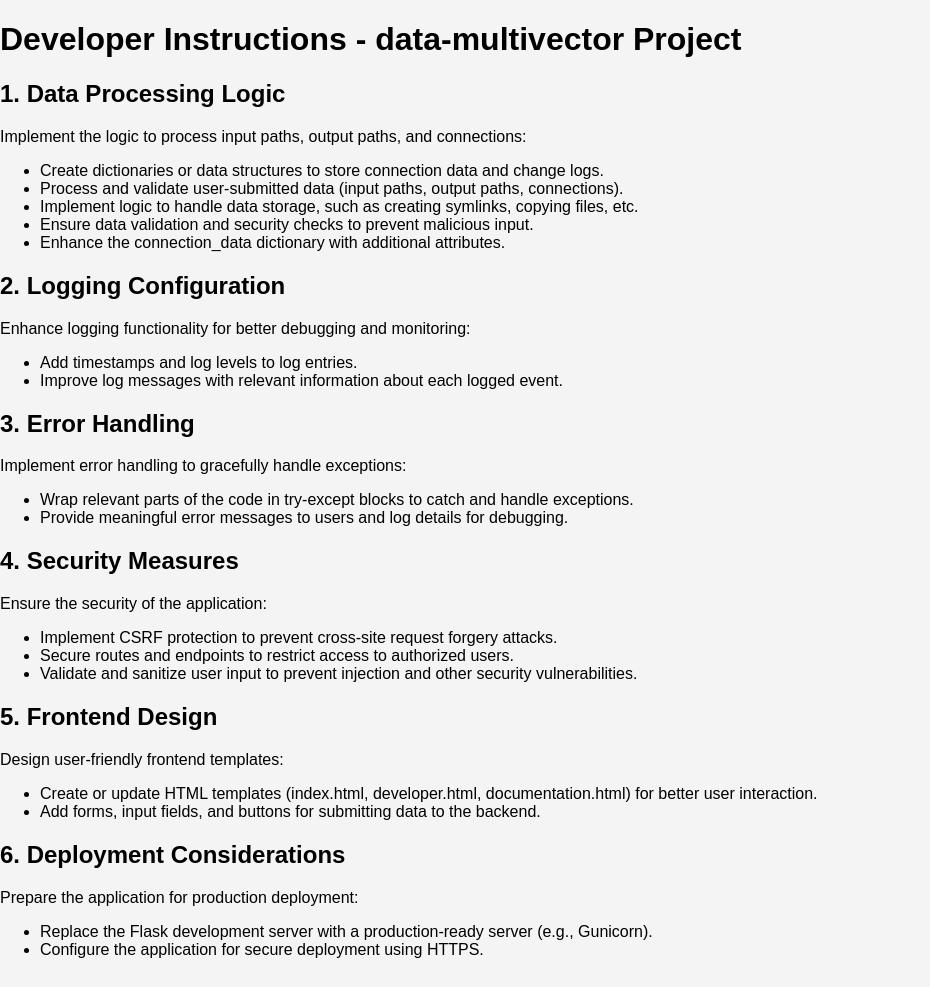
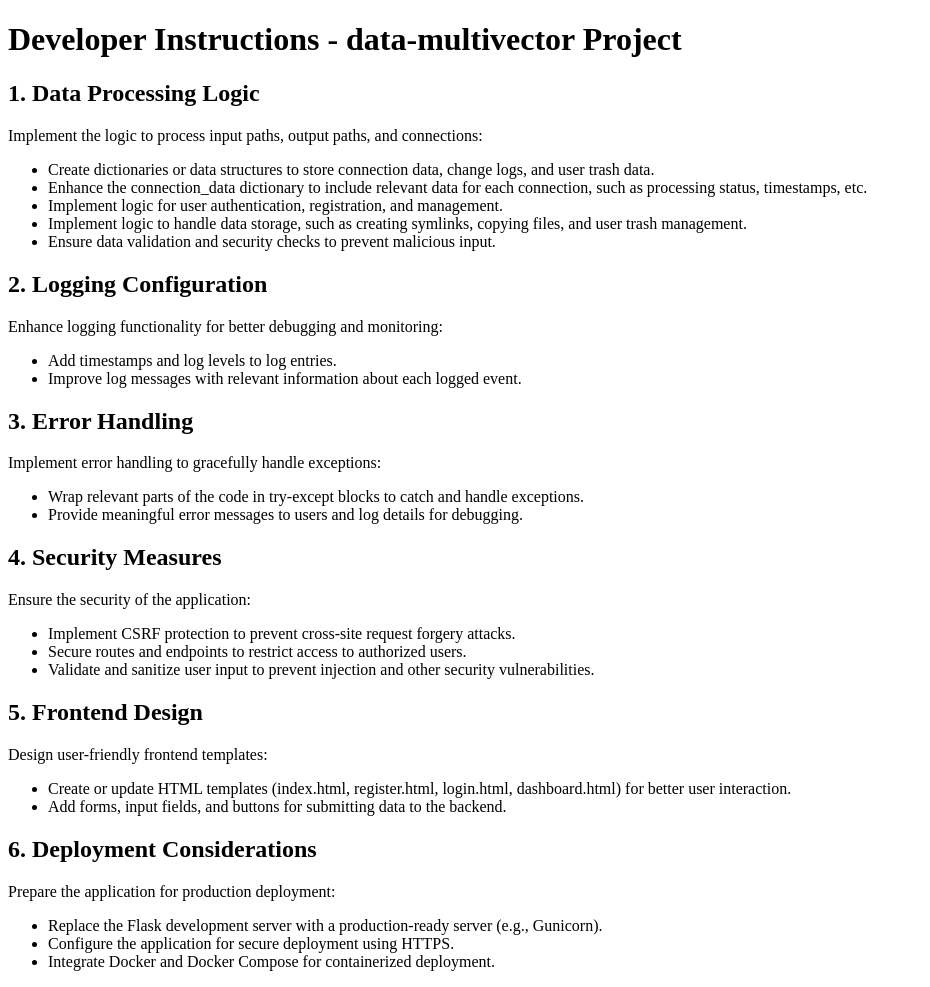
Before and after one commit to curtalfrey/Data-MultiVector, a Flask app: template templates/developer.html in a window 1280 px wide. Shown: the whole page, without its empty margins (0-930 px from the left). Before the commit the page ends 958 px from the top, so only its background shows below. Run offline with Flask 3, Linux system fonts and the light colour scheme; the template is opened without the code that fills it, so the values that code supplies are empty.

Commit message:
Update developer.html

```diff
--- a/templates/developer.html
+++ b/templates/developer.html
@@ -1,8 +1,9 @@
+<!-- developer.html -->
+
 <!DOCTYPE html>
 <html>
 <head>
     <title>Developer Instructions - data-multivector</title>
-    <link rel="stylesheet" href="{{ url_for('static', filename='styles.css') }}">
 </head>
 <body>
     <h1>Developer Instructions - data-multivector Project</h1>
@@ -10,11 +11,11 @@
     <h2>1. Data Processing Logic</h2>
     <p>Implement the logic to process input paths, output paths, and connections:</p>
     <ul>
-        <li>Create dictionaries or data structures to store connection data and change logs.</li>
-        <li>Process and validate user-submitted data (input paths, output paths, connections).</li>
-        <li>Implement logic to handle data storage, such as creating symlinks, copying files, etc.</li>
+        <li>Create dictionaries or data structures to store connection data, change logs, and user trash data.</li>
+        <li>Enhance the connection_data dictionary to include relevant data for each connection, such as processing status, timestamps, etc.</li>
+        <li>Implement logic for user authentication, registration, and management.</li>
+        <li>Implement logic to handle data storage, such as creating symlinks, copying files, and user trash management.</li>
         <li>Ensure data validation and security checks to prevent malicious input.</li>
-        <li>Enhance the connection_data dictionary with additional attributes.</li>
     </ul>
 
     <h2>2. Logging Configuration</h2>
@@ -42,7 +43,7 @@
     <h2>5. Frontend Design</h2>
     <p>Design user-friendly frontend templates:</p>
     <ul>
-        <li>Create or update HTML templates (index.html, developer.html, documentation.html) for better user interaction.</li>
+        <li>Create or update HTML templates (index.html, register.html, login.html, dashboard.html) for better user interaction.</li>
         <li>Add forms, input fields, and buttons for submitting data to the backend.</li>
     </ul>
 
@@ -51,6 +52,7 @@
     <ul>
         <li>Replace the Flask development server with a production-ready server (e.g., Gunicorn).</li>
         <li>Configure the application for secure deployment using HTTPS.</li>
+        <li>Integrate Docker and Docker Compose for containerized deployment.</li>
     </ul>
 
     <!-- Add more sections as the project evolves -->
```
